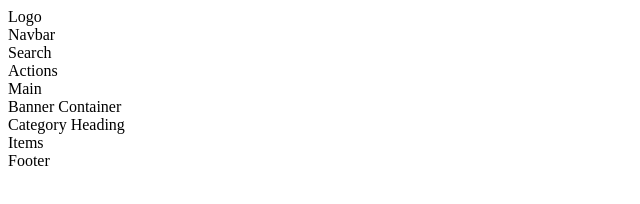
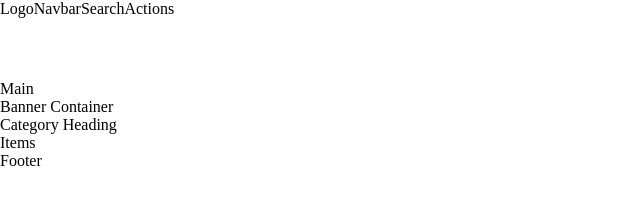
Before and after one commit to suraj9027/Myntra-Clone, a plain HTML site: page index.html in a window 1280 px wide. Shown: the whole page, without its empty margins (0-640 px from the left). Drawn offline with Linux system fonts and the light colour scheme.

Commit message:
New Update

```diff
--- a/index.css
+++ b/index.css
@@ -1,3 +1,10 @@
+*{
+    margin: 0;
+    padding: 0;
+}
+
 header{
     display: flex;
+    background-color: #ffffff;
+    height: 80px;
 }
--- a/index.html
+++ b/index.html
@@ -4,6 +4,7 @@
     <meta charset="UTF-8">
     <meta name="viewport" content="width=device-width, initial-scale=1.0">
     <title>Document</title>
+    <link rel="stylesheet" href="index.css">
 </head>
 <body>
     <header>
```
